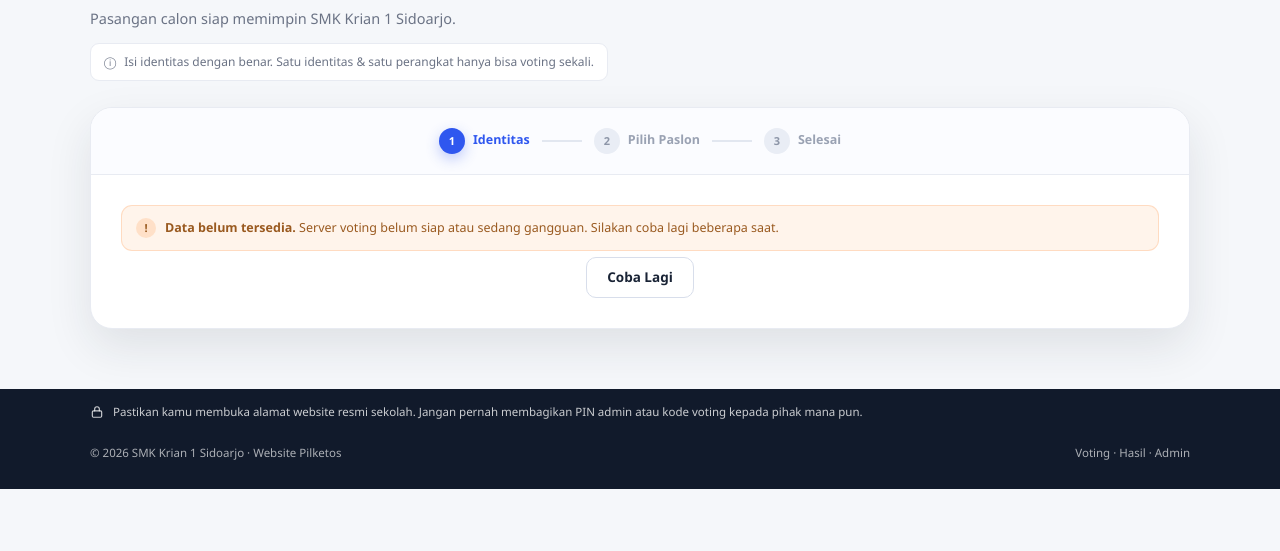
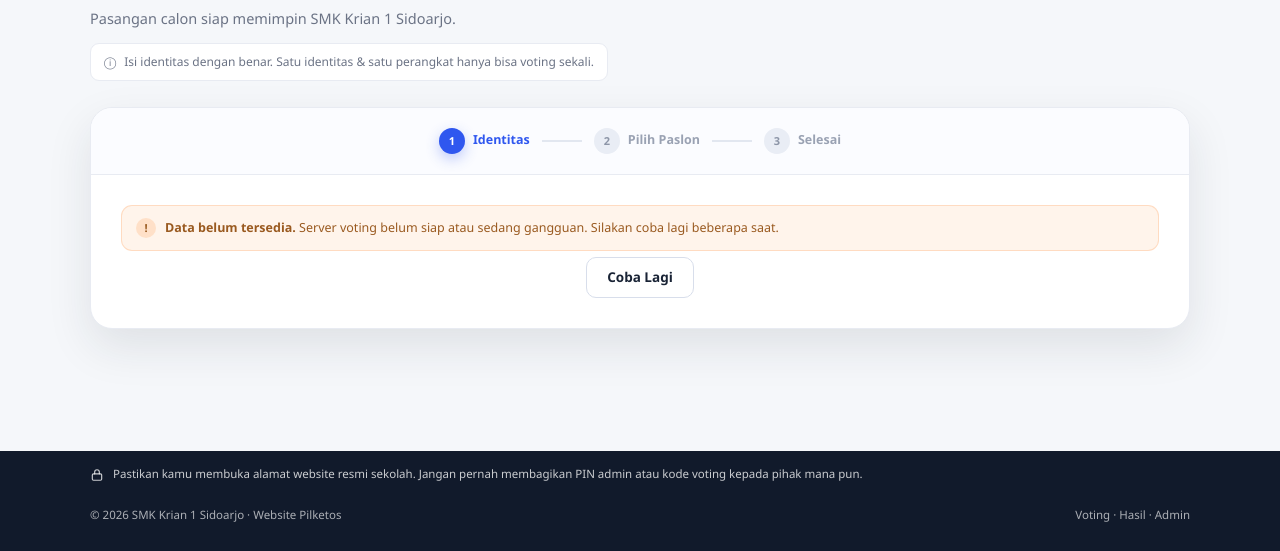
Before and after one commit to Hafidcuy/pilketossmk, a website: page public/index.html in a window 1280 px wide. Shown: the part 249-800 px from the top of the page. Drawn offline with Linux system fonts and the light colour scheme; no server answers.

Commit message:
Pin footer to bottom of viewport

```diff
--- a/public/styles.css
+++ b/public/styles.css
@@ -24,6 +24,7 @@
 html { scroll-behavior: smooth; max-width: 100%; }
 body {
   margin: 0; min-height: 100vh; max-width: 100%; overflow-x: hidden;
+  display: flex; flex-direction: column;
   font-family: "Plus Jakarta Sans", "Segoe UI", system-ui, -apple-system, sans-serif;
   color: var(--body); background: var(--light);
   font-size: clamp(13px, 0.35vw + 12px, 18px); line-height: 1.65;
@@ -36,6 +37,7 @@ img, svg, canvas, video { max-width: 100%; display: block; }
 button, input, textarea, select { font: inherit; max-width: 100%; }
 button { cursor: pointer; }
 .container { width: min(1100px, calc(100% - clamp(12px, 5vw, 100px))); margin-inline: auto; }
+main { flex: 1 0 auto; }
 .hidden { display: none !important; }
 .loading-state { text-align: center; padding: 30px 10px; color: #98a0b0; font-size: 13px; }
 .loading-state::before { content: ""; display: block; width: 26px; height: 26px; margin: 0 auto 12px; border: 3px solid #e2e7f0; border-top-color: var(--primary); border-radius: 50%; animation: spin .8s linear infinite; }
@@ -257,7 +259,7 @@ button { cursor: pointer; }
 @keyframes slideIn { from { opacity: 0; transform: translateX(25px); } to { opacity: 1; transform: none; } }
 
 /* ---------- Footer ---------- */
-.site-footer { background: var(--darker); color: rgba(255,255,255,.65); font-size: 11.5px; }
+.site-footer { background: var(--darker); color: rgba(255,255,255,.65); font-size: 11.5px; flex-shrink: 0; margin-top: auto; }
 .security-strip { display: flex; align-items: center; gap: 9px; padding: 14px 0 0; color: rgba(255,255,255,.78); }
 .footer-bottom { display: flex; justify-content: space-between; gap: 12px; padding: 22px 0 26px; }
 .footer-bottom a:hover { color: #fff; }
```
